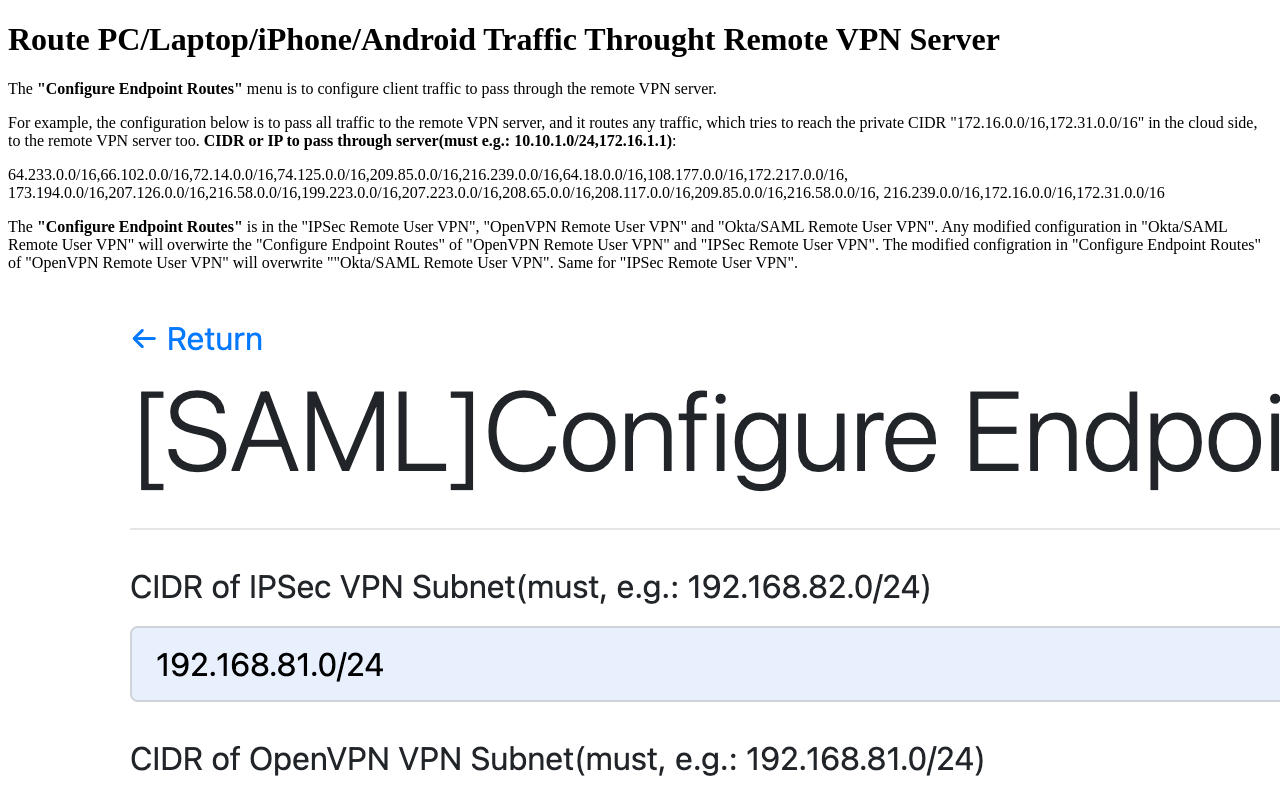
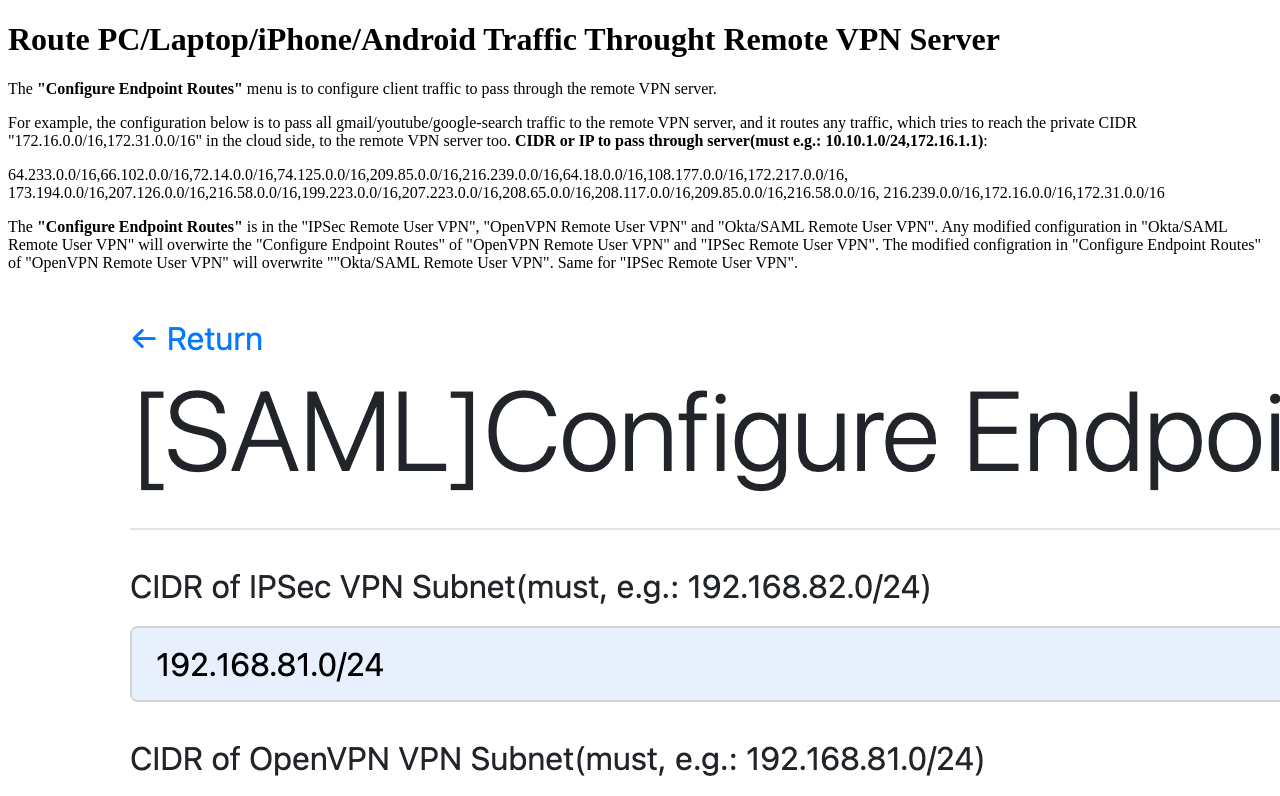
Before and after one commit to eliassun/eliassun.github.io, a plain HTML site: page vpc-edge/program_client_route.html in a window 1280 px wide. Shown: the top 796 px of the page. Drawn offline with Linux system fonts and the light colour scheme.

Commit message:
Update program_client_route.html

```diff
--- a/vpc-edge/program_client_route.html
+++ b/vpc-edge/program_client_route.html
@@ -8,7 +8,7 @@
 <p>
 The <b>"Configure Endpoint Routes" </b>menu is to configure client traffic to pass through the remote VPN server.
 </p>
-<p>For example, the configuration below is to pass all traffic to the remote VPN server, and it routes any traffic, which tries to reach the private CIDR
+<p>For example, the configuration below is to pass all gmail/youtube/google-search traffic to the remote VPN server, and it routes any traffic, which tries to reach the private CIDR
   "172.16.0.0/16,172.31.0.0/16" in the cloud side, to the remote VPN server too.
 <b>CIDR or IP to pass through server(must e.g.: 10.10.1.0/24,172.16.1.1)</b>:
 </p>
```
